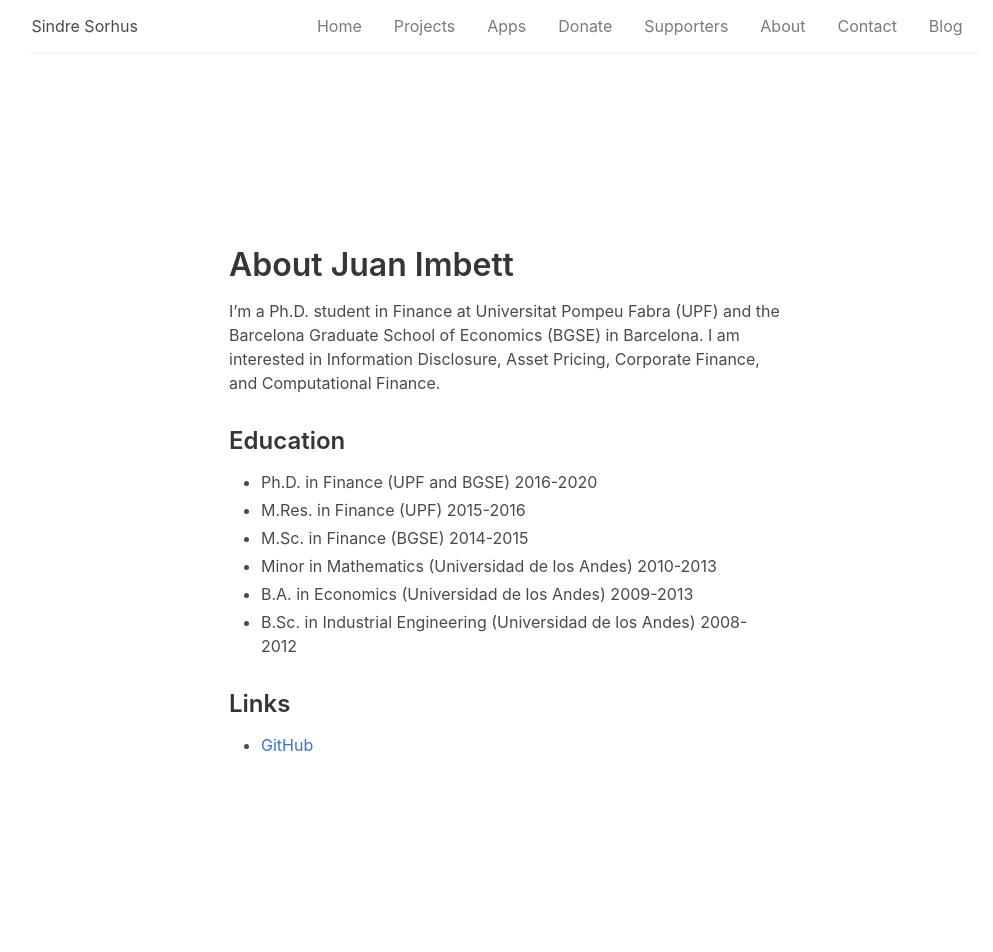
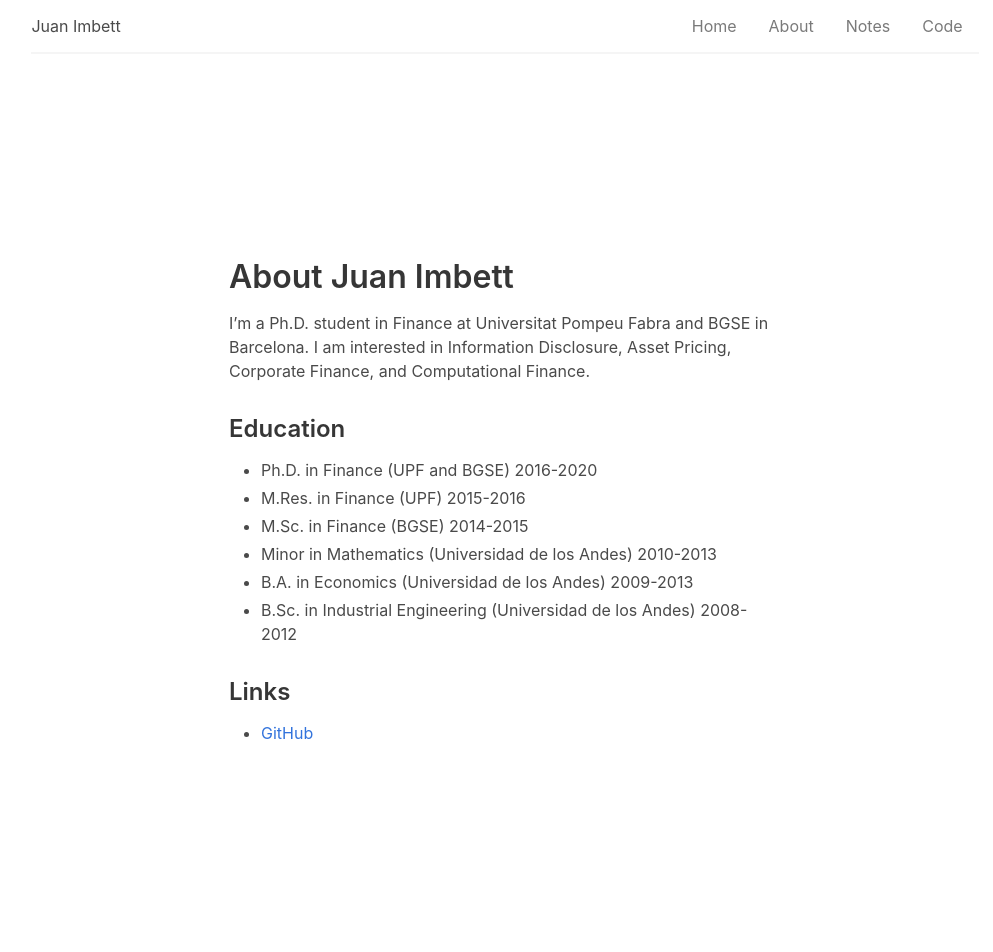
Before and after one commit to jfimbett/jfimbett.github.io, a Jekyll site: the page built from about.md, in a window 1280 px wide. Shown: the whole page, without its empty margins (135-1128 px from the left). Built offline with Jekyll 4.4.1, drawn with Linux system fonts in a browser that asks for light colours.

Commit message:
About webpage

```diff
--- a/_layouts/default.html
+++ b/_layouts/default.html
@@ -52,9 +52,9 @@
 					<nav class="navbar has-shadow" role="navigation" aria-label="main navigation">
 						<div class="navbar-brand">
 							{% if page.url == '/' %}
-								<a id="unicorn-btn" class="navbar-item" href="https://sindresorhus.com/unicorn" title="Click me!">🦄</a>
+								<a id="unicorn-btn" class="navbar-item" href="https://sindresorhus.com/unicorn" title="Click me!">\u2622</a>
 							{% else %}
-								<span class="navbar-item">Sindre Sorhus</span>
+								<span class="navbar-item">Juan Imbett</span>
 							{% endif %}
 							<a role="button" class="navbar-burger" aria-label="menu" aria-expanded="false">
 								<span aria-hidden="true"></span>
@@ -65,13 +65,9 @@
 						<div class="navbar-menu">
 							<div class="navbar-end">
 								<a class="navbar-item is-tab" href="{% link index.html %}">Home</a>
-								<a class="navbar-item is-tab" href="{% link index.html %}#projects">Projects</a>
-								<a class="navbar-item is-tab" href="{% link apps.html %}">Apps</a>
-								<a class="navbar-item is-tab" href="{% link donate.md %}">Donate</a>
-								<a class="navbar-item is-tab" href="{% link thanks.md %}">Supporters</a>
 								<a class="navbar-item is-tab" href="{% link about.md %}">About</a>
-								<a class="navbar-item is-tab" href="{% link contact.md %}">Contact</a>
-								<a class="navbar-item is-tab" href="https://blog.sindresorhus.com">Blog</a>
+								<a class="navbar-item is-tab" href="{% link contact.md %}">Notes</a>
+								<a class="navbar-item is-tab" href="https://blog.sindresorhus.com">Code</a>
 							</div>
 						</div>
 					</nav>
--- a/about.md
+++ b/about.md
@@ -5,7 +5,7 @@ title: About
 
 # About Juan Imbett
 
-I'm a Ph.D. student in Finance at Universitat Pompeu Fabra (UPF) and the Barcelona Graduate School of Economics (BGSE) in Barcelona. I am interested in Information Disclosure, Asset Pricing, Corporate Finance, and Computational Finance.
+I'm a Ph.D. student in Finance at Universitat Pompeu Fabra and BGSE in Barcelona. I am interested in Information Disclosure, Asset Pricing, Corporate Finance, and Computational Finance.
 
 
 ### Education
--- a/index.html
+++ b/index.html
@@ -21,7 +21,6 @@ layout: default
 		margin-left: 10px;
 	}
 </style>
-<!--
 <script type="module">
 // Temp redirect for old URL
 if (location.hash === '#apps') {
@@ -29,7 +28,7 @@ if (location.hash === '#apps') {
 	location.pathname = '/apps';
 }
 </script>
--->
+
 <section class="hero is-fullheight is-default">
 	<div class="hero-body">
 		<div id="info-container" class="container has-text-centered">
```
